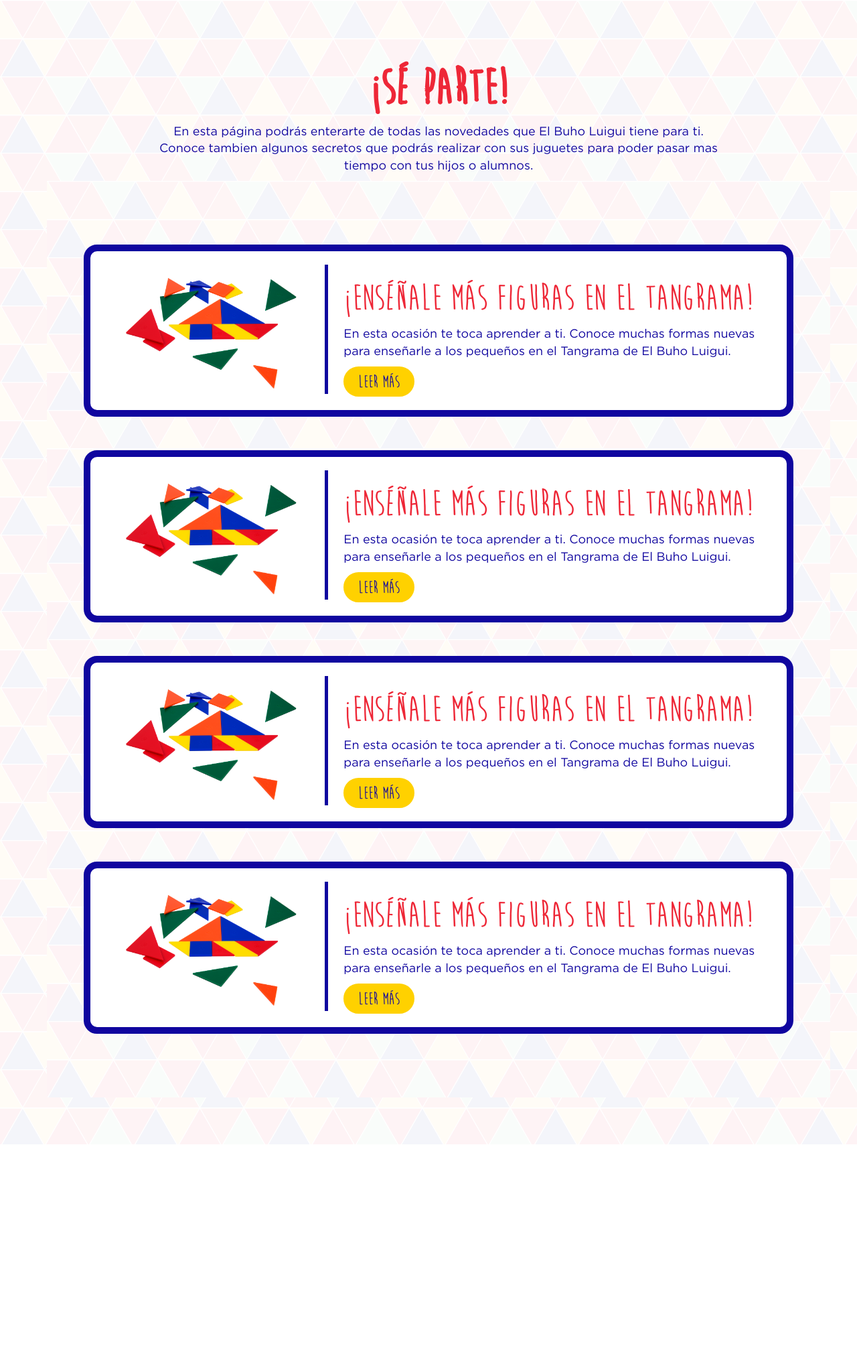
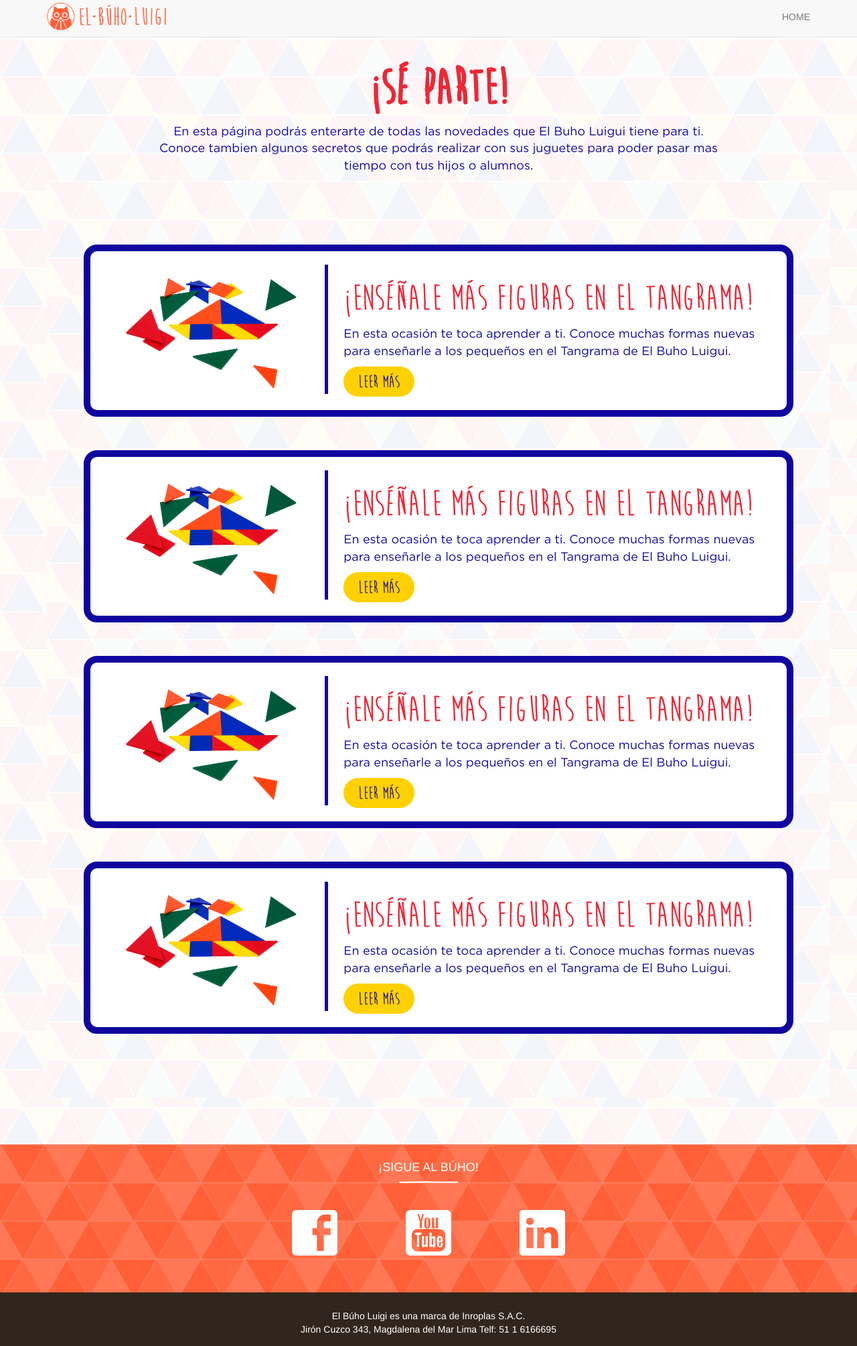
Before and after one commit to StephHiyagon/BuhoLuigi, a plain HTML site: page blog.html in a window 1280 px wide. Shown: the whole page at 67% size. Before the commit the page ends 1708 px from the top, so only its background shows below. Drawn offline with Linux system fonts and the light colour scheme.

Commit message:
header y footer en los blogs

```diff
--- a/blog.html
+++ b/blog.html
@@ -4,13 +4,36 @@
 	<meta charset="UTF-8">
 	<title>Blog</title>
 	<link rel="stylesheet" href="css/bootstrap.min.css">
+	<link rel="stylesheet" href="css/productos.css">
+	<link rel="stylesheet" href="css/slideritem.css">
+	<link rel="stylesheet" href="css/footer.css">
 	<link rel="stylesheet" href="css/v3.css">
 </head>
 <body>
 
 
 	<div class="container-fluid wrapper_blog">
-
+		<nav class="navbar navbar-default navbar-fixed-top" id="nav" role="navigation">
+		 <div class="container">
+			 <div class="navbar-header">
+				 <button type="button" class="navbar-toggle" data-toggle="collapse" data-target="#bs-example-navbar-collapse-1">
+					 <span class="sr-only">Toggle navigation</span>
+					 <span class="icon-bar"></span>
+					 <span class="icon-bar"></span>
+					 <span class="icon-bar"></span>
+				 </button>
+				 <a class="navbar-brand" href="#home"><img src="assets/images/logo-para-header.png" alt="El Búho Luigi"></a>
+			 </div>
+			 <div class="collapse navbar-collapse" id="bs-example-navbar-collapse-1">
+				 <ul class="nav navbar-nav navbar-right">
+					 <li><a href="index.html" role-data="home">HOME</a></li>
+					 <!-- <li ><a href="" role-data="productos" class="nav-item">PRODUCTOS</a></li>
+					 <li ><a href="" role-data="se-parte" class="nav-item">SE PARTE</a></li>
+					 <li ><a href="" role-data="pdv" class="nav-item">PUNTOS DE VENTA</a></li> -->
+				 </ul>
+			 </div>
+		 </div>
+	 </nav>
 		<div class="container">
 
 			<div class="row">
@@ -79,12 +102,43 @@
 
 
 	</div>
+	<footer>
+		<div class="container-fluid base1">
+			<div class="row col-center">
+				<h4 class="text-center">¡SIGUE AL BÚHO!</h4>
+				<img class="img-responsive barbar" src="img/barra-divisora-blanca-horizontal.png" alt="" width="7%">
+				<br>
+				<br>
+				<div class="col-md-9 col-center">
+					<div class="col-md-4 text-right">
+						<a href="#"><img src="img/facebook-logo.png" alt="" width="25%" style="margin-right: -30px;"></a>
+					</div>
+					<div class="col-md-4 text-center">
+						<a href="#"><img src="img/youtube-logo.png" alt="" width="25%"></a>
+					</div>
+					<div class="col-md-4 text-left">
+						<a href="#"><img src="img/linkedin-logo.png" alt="" width="25%" style="margin-left: -30px;"></a>
+					</div>
+				</div>
+			</div>
+			<div class="">
+				<br>
+				<br>
+			</div>
+		</div>
+
+		<div class="container-fluid base2">
+			<br>
+		<div class="row">
+			<p class="text-center">El Búho Luigi es una marca de Inroplas S.A.C.<br>Jirón Cuzco 343, Magdalena del Mar Lima Telf: 51 1 6166695</p>
+		</div>
+
+	</footer>
 
 
 	<script src="js/jquery.js"></script>
 	<script src="js/bootstrap.min.js"></script>
 	<script src="js/validate.min.js"></script>
 	<script src="js/separte.js"></script>
-	<script src="js/app.js" charset="utf-8"></script>
 </body>
 </html>
```
Also changed, not shown: item_blog.html (+55 -1 lines).
